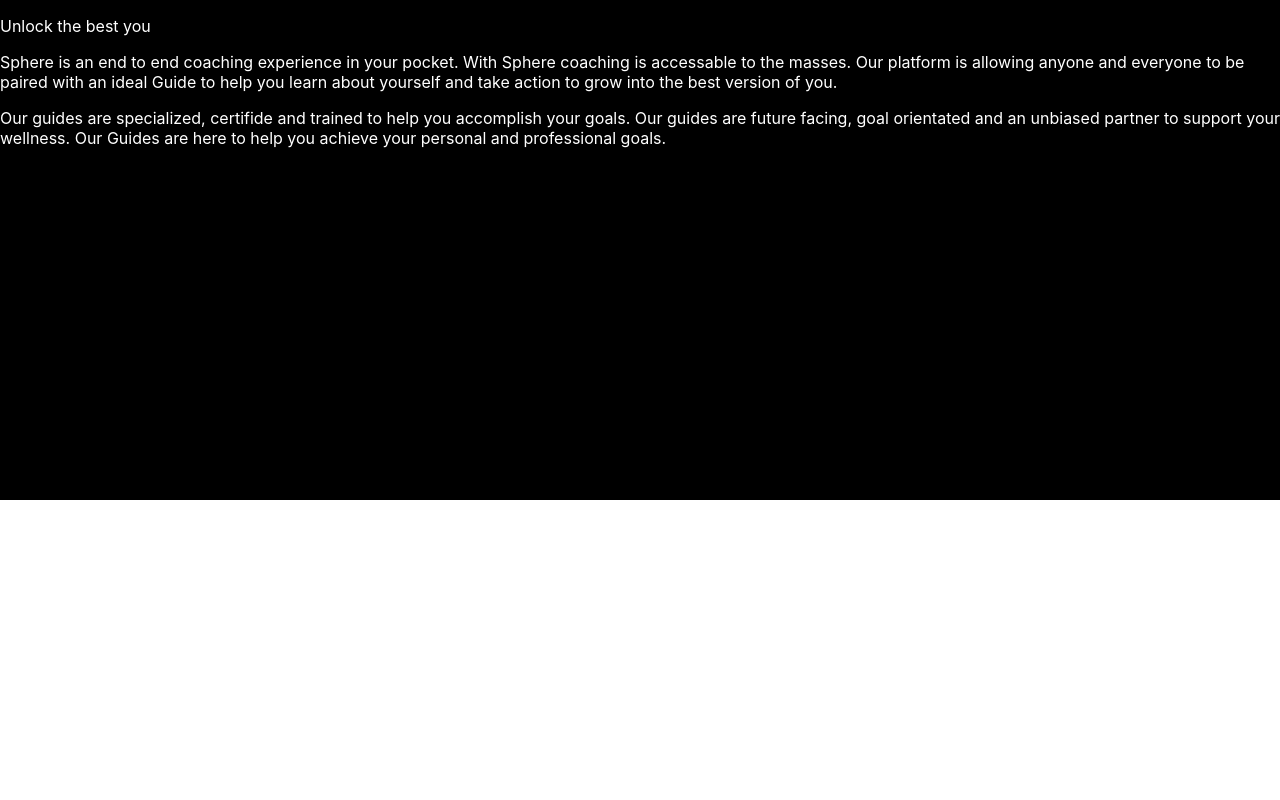
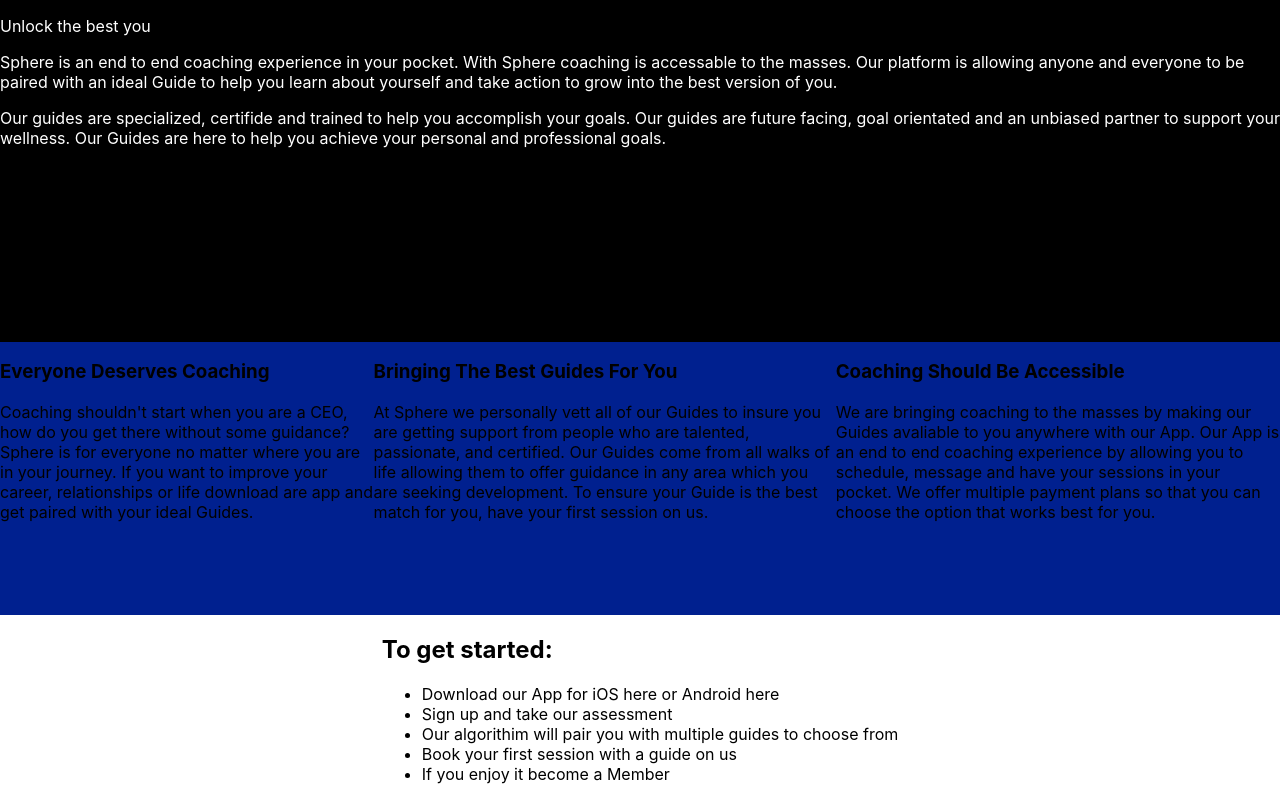
Before and after one commit to CamBrown101/sphereChallengeThree, a Next.js app: page / in a window 1280 px wide. Built offline with nearby package versions, Linux system fonts and the light colour scheme.

Commit message:
Add all sections

```diff
--- a/pages/index.tsx
+++ b/pages/index.tsx
@@ -1,6 +1,8 @@
 import Head from "next/head";
 import styles from "../styles/Home.module.css";
 import TopSection from "../components/TopSection";
+import MiddleSection from "../components/MiddleSection";
+import BottomSection from "../components/BottomSection";
 
 export default function Home() {
   return (
@@ -11,6 +13,8 @@ export default function Home() {
         <link rel="icon" href="/favicon.ico" />
       </Head>
       <TopSection />
+      <MiddleSection />
+      <BottomSection />
     </div>
   );
 }
```
